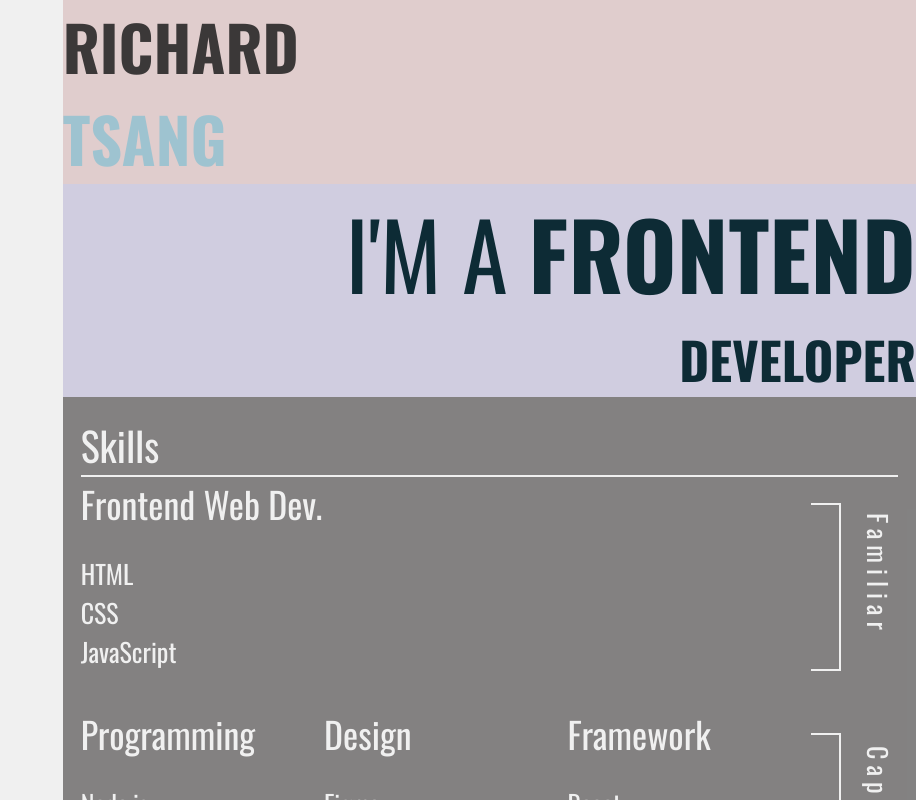
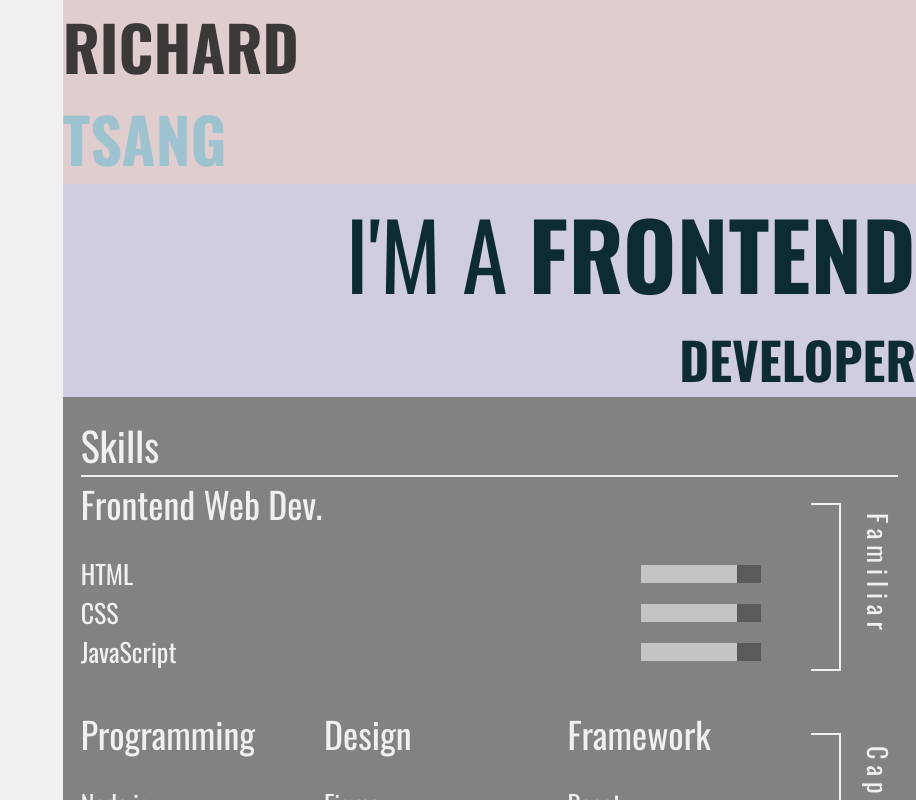
Before and after one commit to r7chardgh/r7chardgh.github.io, a React app: page / in a window 1280 px wide. Shown: the top 800 px of the page, without its empty margins (364-1280 px from the left). Built offline with nearby package versions, Linux system fonts and the light colour scheme.

Commit message:
update style of skill card

```diff
--- a/components/Skill.js
+++ b/components/Skill.js
@@ -9,7 +9,20 @@ const App = () => {
       cat: [
         {
           title: "frontend web dev.",
-          item: ["HTML", "CSS", "JavaScript"],
+          item: [
+            {
+              name: "HTML",
+              rate: 80,
+            },
+            {
+              name: "CSS",
+              rate: 80,
+            },
+            {
+              name: "JavaScript",
+              rate: 80,
+            },
+          ],
         },
       ],
     },
@@ -18,15 +31,38 @@ const App = () => {
       cat: [
         {
           title: "programming",
-          item: ["Node.js"],
+          item: [
+            {
+              name: "Node.js",
+              rate: 0,
+            },
+          ],
         },
         {
           title: "design",
-          item: ["Figma"],
+          item: [
+            {
+              name: "Figma",
+              rate: 0,
+            },
+          ],
         },
         {
           title: "framework",
-          item: ["React", "React Native", "Next.js"],
+          item: [
+            {
+              name: "React",
+              rate: 0,
+            },
+            {
+              name: "React Native",
+              rate: 0,
+            },
+            {
+              name: "Next.js",
+              rate: 0,
+            },
+          ],
         },
       ],
     },
@@ -36,26 +72,35 @@ const App = () => {
       <div className="title">skills</div>
       {skills.map((e) => {
         return (
-          <div className="flex-row">
-            <div className="item-container">
+          <div className="flex-row" key={e.level}>
+            <div className="cat-container">
               {e.cat.map((e) => {
                 return (
-                <div className="item-wrapper">
+                  <div className="item-container" key={e.title}>
                     <div className="title--sub">{e.title}</div>
                     {e.item.map((e) => {
-                    return <div className="item">{e}</div>;
+                      return (
+                        <div className="item" key={e.name}>
+                          <div className="item__name">{e.name}</div>
+                          {e.rate > 0 ? (
+                            <div className="item__rate">
+                              <div className="volume"></div>
+                            </div>
+                          ) : null}
+                        </div>
+                      );
                     })}
                   </div>
                 );
               })}
             </div>
-            <div class="line"></div>
-            <div className="vt">{e.level === 0 ? "familiar" : "capable"}</div>
+            <div className="line"></div>
+            <div className="level">
+              {e.level === 0 ? "familiar" : "capable"}
+            </div>
           </div>
         );
       })}
-
-      <div className=""></div>
     </div>
   );
 };
--- a/styles/_variables.scss
+++ b/styles/_variables.scss
@@ -4,3 +4,6 @@ $secondColor:#3B3838;
 $thirdColor: #9EC3D0;
 $white: #f0f0f0;
 $lightgrey:#D9D9D9;
+
+$rate-container:#5a5a5a;
+$rate-value:#c4c4c4;
--- a/styles/skill.scss
+++ b/styles/skill.scss
@@ -13,13 +13,57 @@
             margin-bottom: 24px;
         }
     }
-    .item{font-size: 26px;color: $white;}
+    .flex-row{
+        display: flex;
+        flex-direction: row;
+        margin-bottom: 36px;
+        &:last-child{
+            margin-bottom: 0px;
+        }
+
+    }
+    .cat-container{
+        display: flex;
+        flex: 1;
+        flex-wrap: wrap;
+    }
+    .item-container{
+        flex: 1;
+        margin-right: 50px;
+        margin-bottom: 68px;
+        &:last-child{
+            margin-bottom: 0px;
+        }
+    }
+    .item{
+        display: flex;
+        align-items: center;
+        justify-content: space-between;
+        &__name{
+            font-size: 26px;
+            color: $white;
+            display: flex;
+            align-items: center;
+        }
+        &__rate{
+            position: relative;
+            background-color: $rate-container;
+            width: 120px;
+            height: 18px;
+            .volume{
+                position: absolute;
+                background-color: $rate-value;
+                width: 80%;
+            height: 100%;
+            }
+        }
+    }
     .line{width: 28px;
         border: 2px solid $white;
         border-left: 0px;
         margin: 26px 18px 0px 0px;
     }
-    .vt{
+    .level{
         color: $white;
         font-size: 26px;
         text-align: center;
@@ -28,27 +72,3 @@
         writing-mode: vertical-rl;text-orientation: mixed;
     }
 }
-
-.flex-row{
-    display: flex;
-    flex-direction: row;
-    margin-bottom: 36px;
-    &:last-child{
-        margin-bottom: 0px;
-    }
-}
-
-.item-container{
-    display: flex;
-    flex: 1;
-    flex-wrap: wrap;
-}
-
-.item-wrapper{
-    flex: 1;
-    margin-right: 50px;
-    margin-bottom: 68px;
-    &:last-child{
-        margin-bottom: 0px;
-    }
-}
```
Lines whose indentation alone changed are shown as unchanged.
